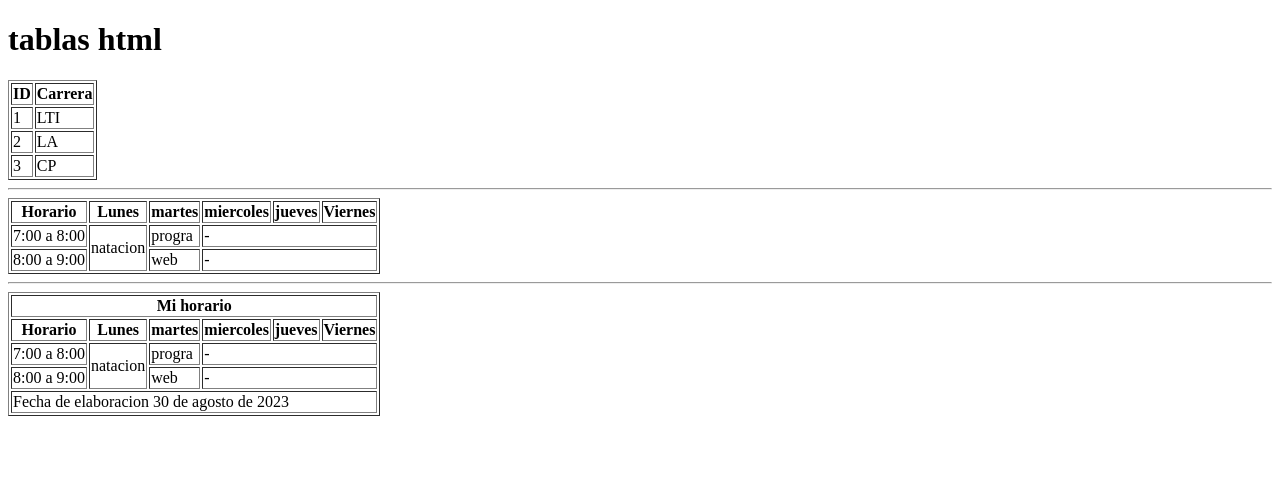
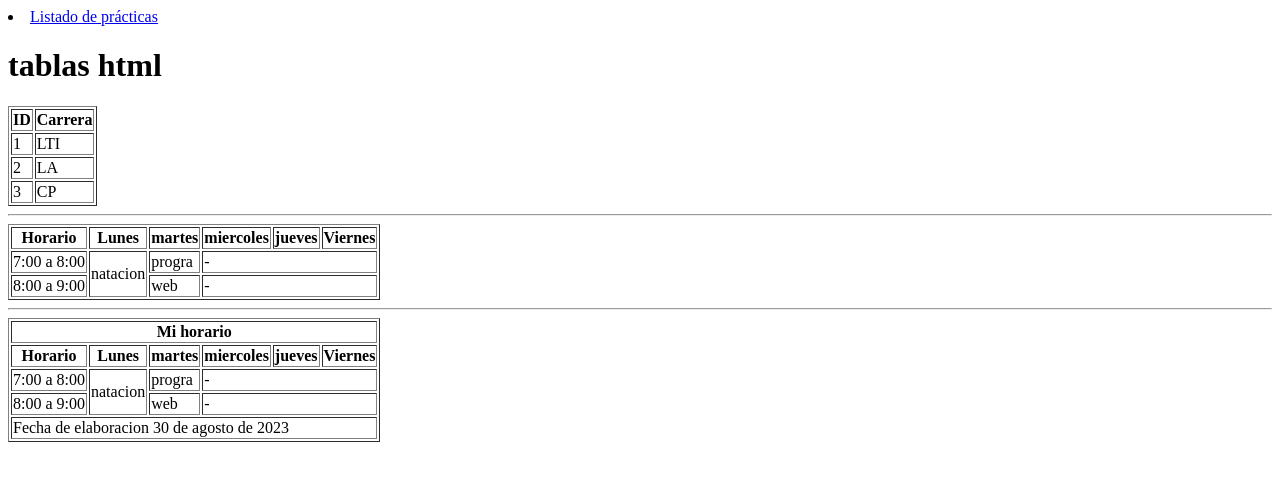
Before and after one commit to FernandoFlores2004/practic513008, a plain HTML site: page index.html in a window 1280 px wide. Drawn offline with Linux system fonts and the light colour scheme.

Commit message:
boton de regreso

```diff
--- a/index.html
+++ b/index.html
@@ -6,6 +6,7 @@
     <title>hoola</title>
 </head>
 <body>
+    <li><a href="c:/Users/DELL/Desktop/website51/FernandoFlores2004/index.html">Listado de prácticas</a></li>
     <h1>tablas html</h1>
     <!--tabla simple-->
     <table border ="1">
```
